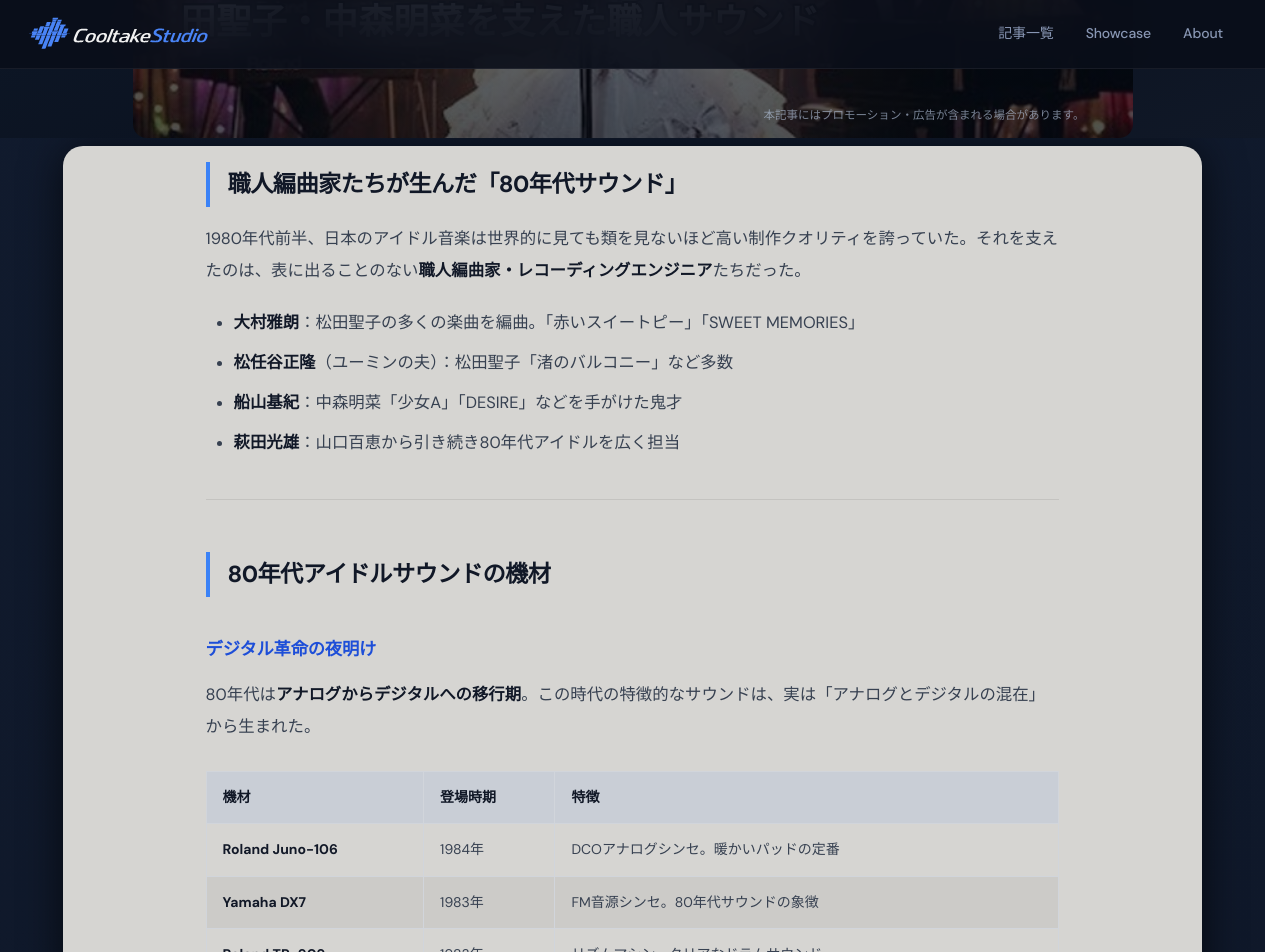
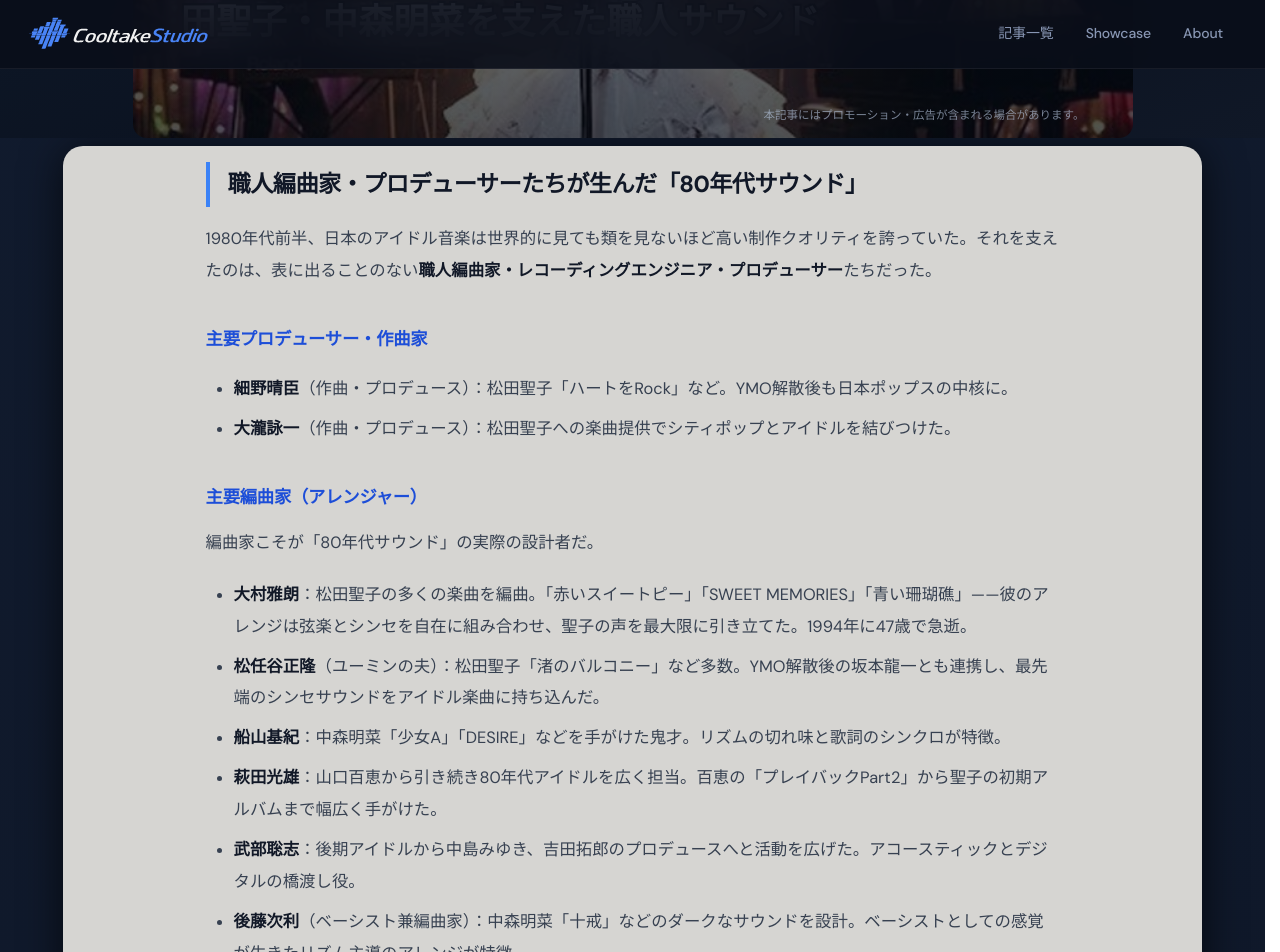
Before and after one commit to cooltake/cooltake-staging, a Jekyll site: the page built from _posts/2026-05-30-japan-music-06-80s-idol-production.md, in a window 1280 px wide and 1400 px high, scrolled down 231 px. Shown: the top 952 px of the window. Built offline with Jekyll 4.4.1, drawn with Linux system fonts in a browser that asks for light colours; some web fonts are replaced; some of the changed text lies outside the part shown.

Commit message:
fix: 音楽史 #2026-05-30-japan-music-06-80s-idol-production.md 修正（画像3枚/ボタン小/動画リンク/前後ナビ/各種指摘対応）

````diff
--- a/_posts/2026-05-30-japan-music-06-80s-idol-production.md
+++ b/_posts/2026-05-30-japan-music-06-80s-idol-production.md
@@ -7,23 +7,43 @@
 description: "松田聖子・中森明菜・少年隊が輝いた80年代アイドル黄金期。大村雅朗・松任谷正隆ら編曲家が作り上げた「バブル前夜のサウンド」の秘密と、現代DAWでの再現テクニックを完全解説。"
 ---
 
+## 職人編曲家・プロデューサーたちが生んだ「80年代サウンド」
 
-## 職人編曲家たちが生んだ「80年代サウンド」
+1980年代前半、日本のアイドル音楽は世界的に見ても類を見ないほど高い制作クオリティを誇っていた。それを支えたのは、表に出ることのない**職人編曲家・レコーディングエンジニア・プロデューサー**たちだった。
 
-1980年代前半、日本のアイドル音楽は世界的に見ても類を見ないほど高い制作クオリティを誇っていた。それを支えたのは、表に出ることのない**職人編曲家・レコーディングエンジニア**たちだった。
+### 主要プロデューサー・作曲家
 
-- **大村雅朗**：松田聖子の多くの楽曲を編曲。「赤いスイートピー」「SWEET MEMORIES」
-- **松任谷正隆**（ユーミンの夫）：松田聖子「渚のバルコニー」など多数
-- **船山基紀**：中森明菜「少女A」「DESIRE」などを手がけた鬼才
-- **萩田光雄**：山口百恵から引き続き80年代アイドルを広く担当
+- **細野晴臣**（作曲・プロデュース）：松田聖子「ハートをRock」など。YMO解散後も日本ポップスの中核に。
+- **大瀧詠一**（作曲・プロデュース）：松田聖子への楽曲提供でシティポップとアイドルを結びつけた。
+
+### 主要編曲家（アレンジャー）
+
+編曲家こそが「80年代サウンド」の実際の設計者だ。
+
+- **大村雅朗**：松田聖子の多くの楽曲を編曲。「赤いスイートピー」「SWEET MEMORIES」「青い珊瑚礁」——彼のアレンジは弦楽とシンセを自在に組み合わせ、聖子の声を最大限に引き立てた。1994年に47歳で急逝。
+- **松任谷正隆**（ユーミンの夫）：松田聖子「渚のバルコニー」など多数。YMO解散後の坂本龍一とも連携し、最先端のシンセサウンドをアイドル楽曲に持ち込んだ。
+- **船山基紀**：中森明菜「少女A」「DESIRE」などを手がけた鬼才。リズムの切れ味と歌詞のシンクロが特徴。
+- **萩田光雄**：山口百恵から引き続き80年代アイドルを広く担当。百恵の「プレイバックPart2」から聖子の初期アルバムまで幅広く手がけた。
+- **武部聡志**：後期アイドルから中島みゆき、吉田拓郎のプロデュースへと活動を広げた。アコースティックとデジタルの橋渡し役。
+- **後藤次利**（ベーシスト兼編曲家）：中森明菜「十戒」などのダークなサウンドを設計。ベーシストとしての感覚が生きたリズム主導のアレンジが特徴。
+
+### 主要レコーディングエンジニア
+
+エンジニアは「音の職人」として、アレンジャーの指示を実際のサウンドに変換した。
+
+- **飯尾芳史**（エンジニア、バーミリオン）：多くのJ-POP・アイドル録音を手がけた第一人者。マイキングと卓のバランス感覚が絶賛された。
+- **エンジニア陣全体の特徴**：当時のソニーミュージック、東芝EMI、CBSソニーなどのスタジオには専属エンジニアがおり、レーベルごとにサウンドの個性があった。ソニーのスタジオは特にクリアで広い音場が特徴だった。
+
+<figure style="margin:1.5rem 0;">
+<img src="https://image.pollinations.ai/prompt/1980s%20Japanese%20recording%20studio%20large%20mixing%20console%20SSL%2C%20engineer%20working%2C%20professional%20studio%20with%20synthesizers%20DX7%20Juno-106%2C%20dramatic%20lighting?width=800&height=450&nologo=true&model=flux" alt="1980年代 日本のレコーディングスタジオ コンソール" style="width:100%;border-radius:10px;height:auto;" loading="lazy">
+<figcaption style='font-size:.8rem;color:#9ca3af;text-align:center;margin-top:.3rem;'>80年代アイドルサウンドを作り上げた大型スタジオ。SSLコンソールとYamaha DX7が並ぶ（イメージ）</figcaption>
+</figure>
 
 ---
 
 ## 80年代アイドルサウンドの機材
 
 ### デジタル革命の夜明け
-
-80年代は**アナログからデジタルへの移行期**。この時代の特徴的なサウンドは、実は「アナログとデジタルの混在」から生まれた。
 
 | 機材 | 登場時期 | 特徴 |
 |---|---|---|
@@ -33,16 +53,16 @@
 | **Roland D-50** | 1987年 | PCM+デジタルシンセ。バブル期サウンドの核心 |
 | **Lexicon 224** | 1978年〜 | デジタルリバーブ。80年代の「広がり感」の正体 |
 
-<div style="background:linear-gradient(135deg,#2e1a1a,#3a1e1e);border-radius:12px;padding:1.5rem;margin:1.5rem 0;border:1px solid rgba(252,165,165,.3);">
+<div style="background:#2e1a1a;border-radius:12px;padding:1.5rem;margin:1.5rem 0;border:1px solid rgba(252,165,165,.3);">
 <h3 style="color:#fca5a5;margin-top:0;">🎹 DX7が変えた音楽の世界</h3>
-<p style="color:#e2e8f0;">Yamaha DX7（1983年）は当時19万8千円という価格でありながら、飛ぶように売れた。FM音源による金属的な電子ピアノ音・ベル音・ブラス音は、80年代のポップミュージックを文字通り「定義」した。あの時代の音楽に必ずと言っていいほど入っているEレズ（DXベース）やマリンバ系の音——すべてDX7の仕業だ。</p>
+<p style="color:#fee2e2;">Yamaha DX7（1983年）は当時19万8千円という価格でありながら、飛ぶように売れた。FM音源による金属的な電子ピアノ音・ベル音・ブラス音は、80年代のポップミュージックを文字通り「定義」した。あの時代の音楽に必ずと言っていいほど入っているEレズ（DXベース）やマリンバ系の音——すべてDX7の仕業だ。</p>
 </div>
 
 ---
 
-## 80年代サウンドの特徴的な手法
+## 80年代アイドルの音作りの特徴と技法
 
-### ゲートリバーブ
+### ゲートリバーブ——「ドッカーン」スネアの秘密
 
 「ドッカーン」という爆発的なスネアの残響——これが**ゲートリバーブ**。Phil Collinsの「In the Air Tonight」（1981年）で世界に広まり、日本の80年代アイドル楽曲にも大量に使われた。
 
@@ -51,99 +71,7 @@
 2. ノイズゲートでリバーブの尾を早めに切る
 3. 「バシッ」という鋭い残響感が生まれる
 
-現代のプラグインでは：**Waves H-Reverb**、**FabFilter Pro-R**のゲートモードで再現可能。
-
-### コーラスエフェクト
-
-80年代シンセの広がり感の正体は**コーラス**。Juno-106の内蔵コーラスが代表例。現代では：
-- **Roland Juno-106 (Roland Cloud)**
-- **Arturia Juno V**
-- **Valhalla Chorus**（無料）
-
-### デジタルリバーブの「ウォッシュ」感
-
-Lexiconのリバーブが作る「空間の広さ」——現代では：
-- **Lexicon MPX Native Reverb**
-- **Valhalla Room**
-- **Soundtoys Little Plate**
-
-<div style="margin:1.5rem 0;">
-<a href="https://h.accesstrade.net/sp/cc?rk=0100pdhv00n9hy&url=https%3A%2F%2Fwww.soundhouse.co.jp%2Fsearch%2Findex%3Fs_category_cd%3D311%26s_maker_cd%3D%26s_search_all%3D%26s_ord%3D" rel="nofollow" referrerpolicy="no-referrer-when-downgrade" style="display:inline-block;text-decoration:none;">
-<img src="/assets/images/btn-soundhouse.jpg" alt="サウンドハウスで探す" width="600" height="155" style="max-width:100%;height:auto;border-radius:14px;display:block;">
-</a>
-</div>
-
----
-
-## 現代DAWで「80年代アイドルサウンド」を再現するセットアップ
-
-### 必須プラグイン構成
-
-```
-ドラム：  TR-909サンプル + ゲートリバーブ
-ベース：  DX7ベース（FM音源プラグイン）
-コード：  Juno-106コーラスパッド
-リード：  D-50系PCMシンセ
-リバーブ：Lexicon系プラグイン（ロング設定）
-マスター：わずかなサチュレーション（テープ感）
-```
-
-### Yamaha DX7をプラグインで再現
-
-- **Dexed（無料）**：DX7の完全エミュレーション。公式プリセット読み込み可
-- **Native Instruments FM8**：FM音源プラグインの定番
-- **Arturia DX7 V**：最高忠実度の復刻
-
-<div style="margin:1.5rem 0;">
-<a href="https://hb.afl.rakuten.co.jp/ichiba/54518dd8.3792440a.54518dd9.03b99be4/?pc=https%3A%2F%2Fsearch.rakuten.co.jp%2Fsearch%2Fmall%2FDTM%2B%25E3%2582%25BD%25E3%2583%2595%25E3%2583%2588%25E3%2582%25A6%25E3%2582%25A7%25E3%2582%25A2%2F" rel="nofollow" referrerpolicy="no-referrer-when-downgrade" style="display:inline-block;text-decoration:none;">
-<img src="/assets/images/btn-rakuten.jpg" alt="楽天市場で探す" width="600" height="155" style="max-width:100%;height:auto;border-radius:14px;display:block;">
-</a>
-</div>
-
----
-
-## 80年代アイドルサウンドが現代に生きる理由
-
-City Popリバイバルとともに、80年代のアイドルサウンドも世界中で再評価されている。「あの時代の音」にはデジタルとアナログが混在する独特の温かさがある。現代の高解像度DAWで作るより、あえて「80年代的な制約」を設けた方がむしろ魅力的なサウンドが生まれることも多い。
-
-**今のDTMクリエイターへの教訓**：制約こそが創造性を生む。
-
----
-
-## 80年代アイドルサウンドを聴く・学ぶ・機材を揃える
-
-### 関連アルバム・CDを探す
-
-<div style="margin:1.5rem 0;">
-<a href="https://hb.afl.rakuten.co.jp/ichiba/54518dd8.3792440a.54518dd9.03b99be4/?pc=https%3A//search.rakuten.co.jp/search/mall/%E6%9D%BE%E7%94%B0%E8%81%96%E5%AD%90%2B%E4%B8%AD%E6%A3%AE%E6%98%8E%E8%8F%9C%2BCD/" rel="nofollow" referrerpolicy="no-referrer-when-downgrade" style="display:inline-block;text-decoration:none;">
-<img src="/assets/images/btn-rakuten.jpg" alt="楽天市場で探す" width="600" height="155" style="max-width:100%;height:auto;border-radius:14px;display:block;">
-</a>
-</div>
-
-### 関連書籍・教則本を探す
-
-<div style="margin:1.5rem 0;">
-<a href="https://hb.afl.rakuten.co.jp/ichiba/54518dd8.3792440a.54518dd9.03b99be4/?pc=https%3A//search.rakuten.co.jp/search/mall/%E9%9F%B3%E6%A5%BD%E5%88%B6%E4%BD%9C%2B%E3%82%A2%E3%83%AC%E3%83%B3%E3%82%B8%2B%E6%95%99%E5%89%87%E6%9C%AC/" rel="nofollow" referrerpolicy="no-referrer-when-downgrade" style="display:inline-block;text-decoration:none;">
-<img src="/assets/images/btn-rakuten.jpg" alt="楽天市場で探す" width="600" height="155" style="max-width:100%;height:auto;border-radius:14px;display:block;">
-</a>
-</div>
-
-### 関連機材・楽器を探す
-
-<div style="margin:1.5rem 0;">
-<a href="https://hb.afl.rakuten.co.jp/ichiba/54518dd8.3792440a.54518dd9.03b99be4/?pc=https%3A//search.rakuten.co.jp/search/mall/DTM%2B%E3%83%97%E3%83%A9%E3%82%B0%E3%82%A4%E3%83%B3%2B%E3%82%BD%E3%83%95%E3%83%88%E3%82%A6%E3%82%A7%E3%82%A2/" rel="nofollow" referrerpolicy="no-referrer-when-downgrade" style="display:inline-block;text-decoration:none;">
-<img src="/assets/images/btn-rakuten.jpg" alt="楽天市場で探す" width="600" height="155" style="max-width:100%;height:auto;border-radius:14px;display:block;">
-</a>
-</div>
-
-<div style="margin:1.5rem 0;">
-<a href="https://h.accesstrade.net/sp/cc?rk=0100pdhv00n9hy&url=https%3A%2F%2Fwww.soundhouse.co.jp%2Fsearch%2Findex%3Fs_category_cd%3D311%26s_maker_cd%3D%26s_search_all%3D%26s_ord%3D" rel="nofollow" referrerpolicy="no-referrer-when-downgrade" style="display:inline-block;text-decoration:none;">
-<img src="/assets/images/btn-soundhouse.jpg" alt="サウンドハウスで探す" width="600" height="155" style="max-width:100%;height:auto;border-radius:14px;display:block;">
-</a>
-</div>
----
-
-## 80年代スタジオサウンドの秘密——機材とエンジニアリング
+**具体事例**：中森明菜「DESIRE—情熱—」（1986年）のスネアサウンドがまさにこの手法。船山基紀のアレンジと飯尾芳史の録音が生み出した。
 
 ### 大村雅朗の編曲法
 
@@ -152,6 +80,14 @@
 1. **弦楽のシンセとのブレンド**：生ストリングスとRoland Juno系を重ねる「厚み」
 2. **ピアノのスタッカート**：アコースティックピアノを短く刻んでリズム感を演出
 3. **コーラスの3度重ね**：メインボーカル + 2本のハーモニーで「天使感」を出す
+
+<a href="https://www.youtube.com/results?search_query=%E6%9D%BE%E7%94%B0%E8%81%96%E5%AD%90%20%E8%B5%A4%E3%81%84%E3%82%B9%E3%82%A4%E3%83%BC%E3%83%88%E3%83%94%E3%83%BC" target="_blank" rel="nofollow noopener" style="display:inline-flex;align-items:center;gap:.4em;color:#f87171;text-decoration:none;font-weight:600;">▶ 「赤いスイートピー」を聴く</a>
+
+### コーラスエフェクト——80年代シンセの広がり感の正体
+
+80年代シンセの広がり感の正体は**コーラス**。Juno-106の内蔵コーラスが代表例。
+
+**コーラス効果の仕組み**：原音をわずかにピッチシフトしてピッチを揺らしながらミックスすることで、1つの音源が複数に聴こえる。人間の合唱の「揺らぎ」を電子的に再現した技術だ。
 
 ### Lexicon 224リバーブの「音の作り方」
 
@@ -164,15 +100,49 @@
 HF Damping：　　高域を少し落とす（デジタル的な硬さを和らげる）
 ```
 
-これをValhalla RoomやAltiverb 7で再現する際は、プリディレイを必ず設定すること。
+---
 
-### DX7音色データベース
+## 80年代アイドルサウンドが他ジャンルに与えた影響
 
-代表的なDX7プリセットと使われた曲のジャンル：
+80年代アイドルの音作り技法は、アイドル楽曲にとどまらず日本の音楽制作全体を変えた。
 
-| プリセット名 | 音色タイプ | 80年代での使われ方 |
-|------------|-----------|-----------------|
-| E. PIANO 1 | エレピ | バラード系のコード演奏 |
-| BASS 1 | DXベース | J-POPのベースライン全般 |
-| MARIMBA | マリンバ系 | アイドル曲のイントロ |
-| BRASS 1 | ブラス | フィルインやアクセント |
+- **ゲートリバーブ**はJ-ROCKのドラムサウンドにも普及。BOØWY「Dreamin'」などバンドブームのサウンドにもこの手法が使われた。
+- **DX7のFM音源**はゲーム音楽（ファミコン・メガドライブ時代）にも流用され、日本のゲームサウンドの基礎を作った。
+- **Lexicon系リバーブの「広い空間感」**は後のシティポップリバイバルにも受け継がれ、現代のプロデューサーが意識的に使うようになった。
+- **ストリングスとシンセのブレンド手法**はJ-POP全般の標準アレンジとなり、90年代小室サウンドにも継承された。
+
+<figure style="margin:1.5rem 0;">
+<img src="https://image.pollinations.ai/prompt/Yamaha%20DX7%20synthesizer%20and%20Roland%20D-50%20on%20recording%20studio%20desk%2C%201980s%20vintage%20music%20equipment%2C%20professional%20studio%20lighting%2C%20photorealistic%20product%20photo?width=800&height=450&nologo=true&model=flux" alt="Yamaha DX7 と Roland D-50" style="width:100%;border-radius:10px;height:auto;" loading="lazy">
+<figcaption style='font-size:.8rem;color:#9ca3af;text-align:center;margin-top:.3rem;'>80年代アイドルサウンドを作った2大シンセ。DX7（左）とRoland D-50（右）</figcaption>
+</figure>
+
+---
+
+## 現代DAWで「80年代アイドルサウンド」を再現する
+
+```
+ドラム：  TR-909サンプル + ゲートリバーブ
+ベース：  DX7ベース（FM音源プラグイン Dexed など）
+コード：  Juno-106コーラスパッド
+リード：  D-50系PCMシンセ
+リバーブ：Lexicon系プラグイン（ロング設定）
+マスター：わずかなサチュレーション（テープ感）
+```
+
+<div style="margin:.8rem 0;"><a href="https://h.accesstrade.net/sp/cc?rk=01001xqc00os63&url=https%3A%2F%2Fwww.soundhouse.co.jp%2Fsearch%2Findex%3Fs_category_cd%3D311" rel="nofollow" referrerpolicy="no-referrer-when-downgrade" style="display:inline-block;text-decoration:none;"><img src="/assets/images/btn-soundhouse.jpg" alt="サウンドハウスで探す" width="150" style="height:auto;border-radius:8px;display:block;"></a></div><div style="margin:.8rem 0;"><a href="https://hb.afl.rakuten.co.jp/ichiba/0b15ddc7.28c5c9ed.0b15ddc8.5d23dd4d/?pc=https%3A%2F%2Fsearch.rakuten.co.jp%2Fsearch%2Fmall%2FDTM%20%E3%82%BD%E3%83%95%E3%83%88%E3%82%A6%E3%82%A7%E3%82%A2%2F" rel="nofollow" referrerpolicy="no-referrer-when-downgrade" style="display:inline-block;text-decoration:none;"><img src="/assets/images/btn-rakuten.jpg" alt="楽天市場で探す" width="150" style="height:auto;border-radius:8px;display:block;"></a></div>
+
+## CDを探す
+
+<div style="margin:.8rem 0;"><a href="https://hb.afl.rakuten.co.jp/ichiba/0b15ddc7.28c5c9ed.0b15ddc8.5d23dd4d/?pc=https%3A%2F%2Fsearch.rakuten.co.jp%2Fsearch%2Fmall%2F%E6%9D%BE%E7%94%B0%E8%81%96%E5%AD%90%20%E4%B8%AD%E6%A3%AE%E6%98%8E%E8%8F%9C%2080%E5%B9%B4%E4%BB%A3%20CD%2F" rel="nofollow" referrerpolicy="no-referrer-when-downgrade" style="display:inline-block;text-decoration:none;"><img src="/assets/images/btn-rakuten.jpg" alt="楽天市場で探す" width="150" style="height:auto;border-radius:8px;display:block;"></a></div>
+
+### 関連書籍を探す
+
+<div style="margin:.8rem 0;"><a href="https://hb.afl.rakuten.co.jp/ichiba/0b15ddc7.28c5c9ed.0b15ddc8.5d23dd4d/?pc=https%3A%2F%2Fsearch.rakuten.co.jp%2Fsearch%2Fmall%2F%E9%9F%B3%E6%A5%BD%E5%88%B6%E4%BD%9C%20%E3%82%A2%E3%83%AC%E3%83%B3%E3%82%B8%20%E6%95%99%E5%89%87%E6%9C%AC%2F" rel="nofollow" referrerpolicy="no-referrer-when-downgrade" style="display:inline-block;text-decoration:none;"><img src="/assets/images/btn-rakuten.jpg" alt="楽天市場で探す" width="150" style="height:auto;border-radius:8px;display:block;"></a></div>
+
+
+---
+
+<div style="display:flex;justify-content:space-between;flex-wrap:wrap;gap:.8rem;margin:2rem 0;">
+<a href="/2026/05/30/japan-music-05-ymo-techno/" style="display:inline-block;padding:.5rem 1rem;background:rgba(99,102,241,.15);border:1px solid rgba(99,102,241,.3);border-radius:8px;color:#a5b4fc;text-decoration:none;font-size:.9rem;">← #05 YMO・テクノポップ</a>
+<a href="/2026/05/30/japan-music-07-band-boom/" style="display:inline-block;padding:.5rem 1rem;background:rgba(99,102,241,.15);border:1px solid rgba(99,102,241,.3);border-radius:8px;color:#a5b4fc;text-decoration:none;font-size:.9rem;">#07 バンドブーム →</a>
+</div>
````
